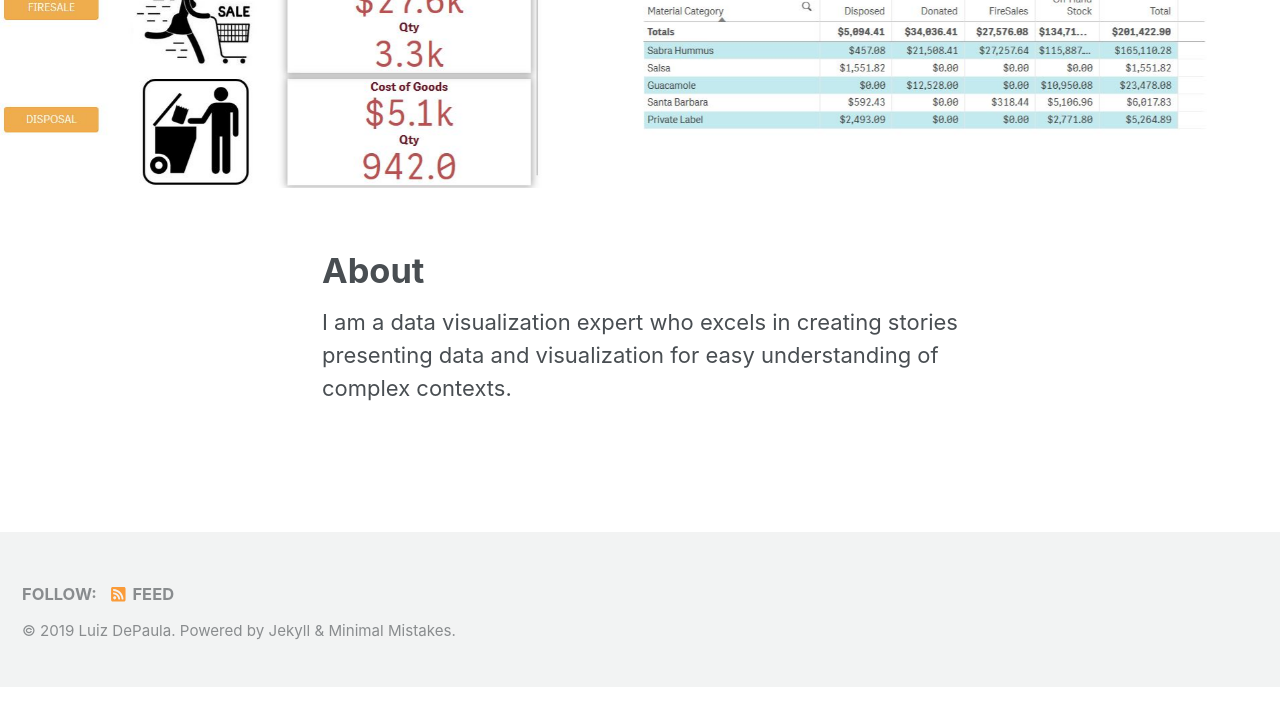
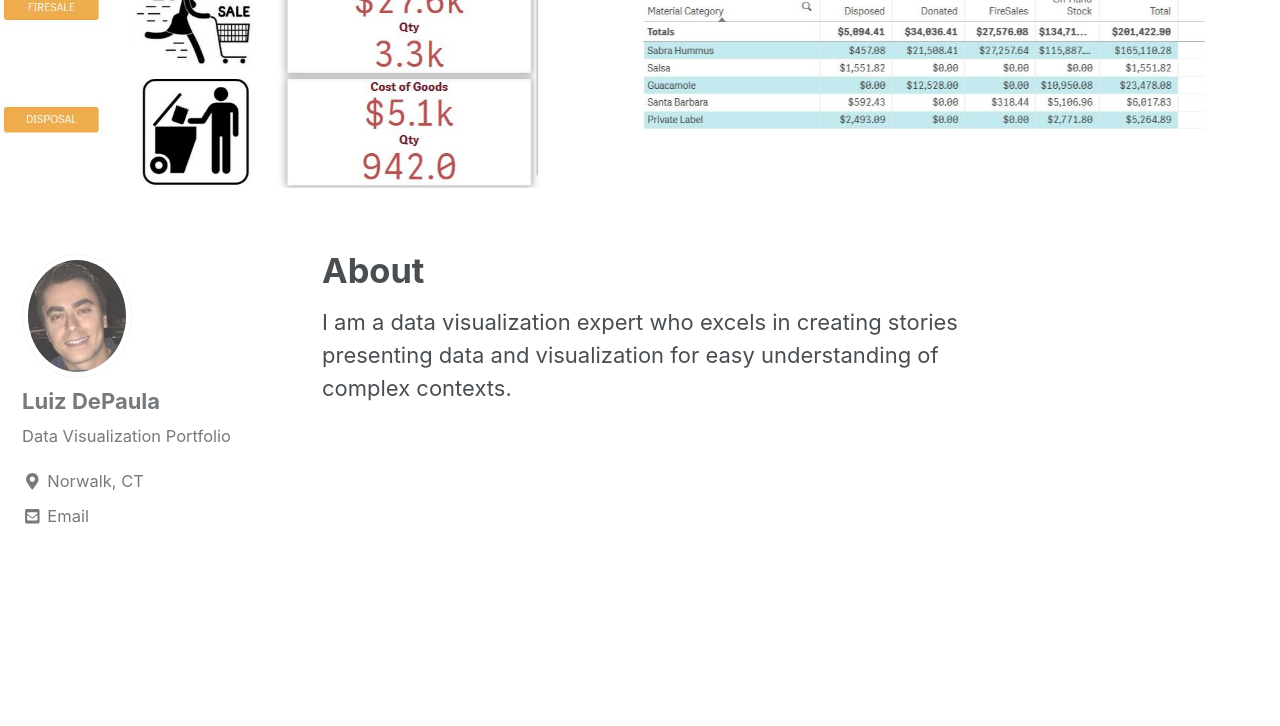
Before and after one commit to luizcdepaula/luizcdepaula.github.io, a Jekyll site: the page built from _pages/about.md, in a window 1280 px wide and 900 px high, scrolled down 447 px. Shown: the top 726 px of the window. Built offline with Jekyll 4.4.1, drawn with Linux system fonts in a browser that asks for light colours; cached includes are drawn as plain includes; nearby versions of some CDN libraries; before the commit the page ends 1134 px from its top, so only the background shows below that; part of the change alters nothing that is shown.

Commit message:
new github site

```diff
--- a/_config.yml
+++ b/_config.yml
@@ -303,4 +303,4 @@ defaults:
       type: pages
     values:
       layout: single
-      author profile: true
+      author_profile: true
```
